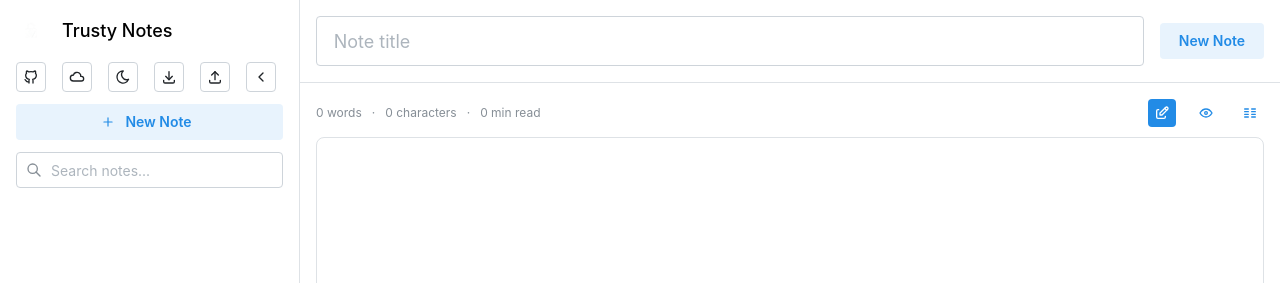
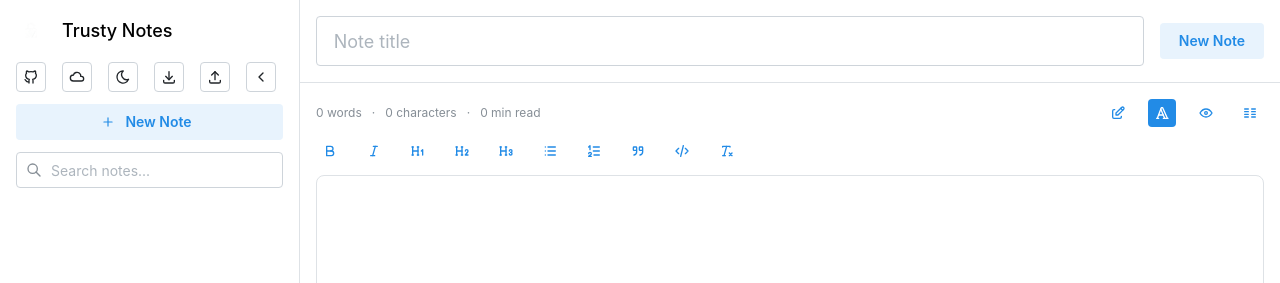
Before and after one commit to toolworks-dev/trusty-notes, a React (Vite) app: page / in a window 1280 px wide. Shown: the top 283 px of the page. Built offline with nearby package versions, Linux system fonts and the light colour scheme; what bip39 would draw is missing.

Commit message:
rich text editing

```diff
--- a/index.html
+++ b/index.html
@@ -5,8 +5,7 @@
     <link rel="apple-touch-icon" sizes="180x180" href="/apple-touch-icon.png">
     <link rel="icon" type="image/png" sizes="32x32" href="/favicon-32x32.png">
     <link rel="icon" type="image/png" sizes="16x16" href="/favicon-16x16.png">
-    <link rel="manifest" href="/site.webmanifest">
-    <meta name="viewport" content="width=device-width, initial-scale=1.0" />
+    <link rel="manifest" href="/site.webmanifest">    <meta name="viewport" content="width=device-width, initial-scale=1.0" />
     <title>Trusty Notes</title>
     <script defer data-domain="notes.toolworks.dev" src="https://plausible.toolworks.dev/js/script.js"></script>
   </head>
--- a/src/App.tsx
+++ b/src/App.tsx
@@ -39,6 +39,7 @@ import { SyncSettings } from './components/SyncSettings';
 import { useAutoSync } from './hooks/useAutoSync';
 import { SyncSettings as SyncSettingsType } from './types/sync';
 import { WebStorageService } from './services/webStorage';
+import './styles/richtext.css';
 
 interface Note {
   id?: number;
@@ -212,8 +213,8 @@ async function deleteNote(noteId: number) {
               <Image
                 src="/trusty.jpg"
                 alt="Logo"
-                w={150}
-                h={150}
+                w={30}
+                h={30}
               />
             </Group>
             <TextInput
@@ -498,6 +499,7 @@ async function deleteNote(noteId: number) {
             onChange={setContent}
             isMobile={isMobile}
             defaultView="edit"
+            editorType="richtext"
           />
           </Box>
         </Stack>
--- a/src/components/MarkdownEditor.tsx
+++ b/src/components/MarkdownEditor.tsx
@@ -4,14 +4,21 @@ import remarkGfm from 'remark-gfm';
 import rehypeRaw from 'rehype-raw';
 import rehypeHighlight from 'rehype-highlight';
 import { Box, Group, ActionIcon, Tooltip, Textarea, Text } from '@mantine/core';
-import { IconEye, IconEdit, IconColumns } from '@tabler/icons-react';
+import {
+  IconEye,
+  IconEdit,
+  IconColumns,
+  IconTypography
+} from '@tabler/icons-react';
 import 'highlight.js/styles/github.css';
+import { RichTextEditor } from './RichTextEditor';
 
 interface MarkdownEditorProps {
   content: string;
   onChange: (value: string) => void;
   isMobile?: boolean;
   defaultView?: 'edit' | 'preview' | 'split';
+  editorType?: 'markdown' | 'richtext';
 }
 
 function WordCount({ content }: { content: string }) {
@@ -30,12 +37,14 @@ function WordCount({ content }: { content: string }) {
   );
 }
 
-export function MarkdownEditor({ content, onChange, isMobile, defaultView = 'edit' }: MarkdownEditorProps) {
+export function MarkdownEditor({ content, onChange, isMobile, defaultView = 'edit', editorType: initialEditorType = 'markdown' }: MarkdownEditorProps) {
   const [view, setView] = useState<'edit' | 'preview' | 'split'>(isMobile ? 'edit' : defaultView);
+  const [editorType, setEditorType] = useState(initialEditorType);
 
-  const renderContent = () => {
-    if (isMobile) {
-      return view === 'edit' ? (
+  const renderEditor = () => (
+    editorType === 'richtext' ? (
+      <RichTextEditor content={content} onChange={onChange} />
+    ) : (
       <Textarea
         value={content}
         onChange={(e) => onChange(e.currentTarget.value)}
@@ -45,7 +54,7 @@ export function MarkdownEditor({ content, onChange, isMobile, defaultView = 'edi
           input: {
             height: '100%',
             padding: '1rem',
-              fontSize: '16px', // Prevents zoom on iOS
+            fontSize: isMobile ? '16px' : undefined,
             borderRadius: 'var(--mantine-radius-md)',
             border: '1px solid var(--mantine-color-gray-3)',
             backgroundColor: 'var(--mantine-color-body)',
@@ -60,7 +69,10 @@ export function MarkdownEditor({ content, onChange, isMobile, defaultView = 'edi
           }
         }}
       />
-      ) : (
+    )
+  );
+
+  const renderPreview = () => (
     <Box className="markdown-preview" p="md" style={{ height: '100%', overflow: 'auto' }}>
       <ReactMarkdown
         remarkPlugins={[remarkGfm]}
@@ -70,83 +82,24 @@ export function MarkdownEditor({ content, onChange, isMobile, defaultView = 'edi
       </ReactMarkdown>
     </Box>
   );
+
+  const renderContent = () => {
+    if (isMobile) {
+      return view === 'edit' ? renderEditor() : renderPreview();
     }
 
-    // Desktop layout
     switch (view) {
-      case 'edit':
-        return (
-          <Textarea
-            value={content}
-            onChange={(e) => onChange(e.currentTarget.value)}
-            styles={{
-              root: { height: '100%' },
-              wrapper: { height: '100%' },
-              input: {
-                height: '100%',
-                padding: '1rem',
-                borderRadius: 'var(--mantine-radius-md)',
-                border: '1px solid var(--mantine-color-gray-3)',
-                backgroundColor: 'var(--mantine-color-body)',
-                transition: 'border-color 100ms ease',
-                '&:focus': {
-                  borderColor: 'var(--mantine-color-blue-filled)',
-                  outline: 'none'
-                },
-                '&:hover': {
-                  borderColor: 'var(--mantine-color-gray-5)'
-                }
-              }
-            }}
-          />
-        );
       case 'preview':
-        return (
-          <Box className="markdown-preview" p="md" style={{ height: '100%', overflow: 'auto' }}>
-            <ReactMarkdown
-              remarkPlugins={[remarkGfm]}
-              rehypePlugins={[rehypeRaw, rehypeHighlight]}
-            >
-              {content}
-            </ReactMarkdown>
-          </Box>
-        );
+        return renderPreview();
       case 'split':
         return (
           <Group grow style={{ height: '100%' }}>
-            <Textarea
-              value={content}
-              onChange={(e) => onChange(e.currentTarget.value)}
-              styles={{
-                root: { height: '100%' },
-                wrapper: { height: '100%' },
-                input: {
-                  height: '100%',
-                  padding: '1rem',
-                  borderRadius: 'var(--mantine-radius-md)',
-                  border: '1px solid var(--mantine-color-gray-3)',
-                  backgroundColor: 'var(--mantine-color-body)',
-                  transition: 'border-color 100ms ease',
-                  '&:focus': {
-                    borderColor: 'var(--mantine-color-blue-filled)',
-                    outline: 'none'
-                  },
-                  '&:hover': {
-                    borderColor: 'var(--mantine-color-gray-5)'
-                  }
-                }
-              }}
-            />
-            <Box className="markdown-preview" p="md" style={{ height: '100%', overflow: 'auto' }}>
-              <ReactMarkdown
-                remarkPlugins={[remarkGfm]}
-                rehypePlugins={[rehypeRaw, rehypeHighlight]}
-              >
-                {content}
-              </ReactMarkdown>
-            </Box>
+            {renderEditor()}
+            {renderPreview()}
           </Group>
         );
+      default: // 'edit'
+        return renderEditor();
     }
   };
 
@@ -164,12 +117,26 @@ export function MarkdownEditor({ content, onChange, isMobile, defaultView = 'edi
             </ActionIcon>
           ) : (
             <>
-              <Tooltip label="Edit">
+              <Tooltip label="Markdown">
                 <ActionIcon
-                  variant={view === 'edit' ? 'filled' : 'subtle'}
-                  onClick={() => setView('edit')}
+                  variant={editorType === 'markdown' && view === 'edit' ? 'filled' : 'subtle'}
+                  onClick={() => {
+                    setEditorType('markdown');
+                    setView('edit');
+                  }}
                 >
                   <IconEdit size={16} />
+                </ActionIcon>
+              </Tooltip>
+              <Tooltip label="Rich Text">
+                <ActionIcon
+                  variant={editorType === 'richtext' && view === 'edit' ? 'filled' : 'subtle'}
+                  onClick={() => {
+                    setEditorType('richtext');
+                    setView('edit');
+                  }}
+                >
+                  <IconTypography size={16} />
                 </ActionIcon>
               </Tooltip>
               <Tooltip label="Preview">
--- /dev/null
+++ b/src/components/RichTextEditor.tsx
@@ -0,0 +1,157 @@
+import { useEditor, EditorContent, Editor } from '@tiptap/react';
+import StarterKit from '@tiptap/starter-kit';
+import Link from '@tiptap/extension-link';
+import Image from '@tiptap/extension-image';
+import CodeBlock from '@tiptap/extension-code-block';
+import Highlight from '@tiptap/extension-highlight';
+import { Group, ActionIcon, Tooltip, Box } from '@mantine/core';
+import {
+  IconBold,
+  IconItalic,
+  IconList,
+  IconListNumbers,
+  IconQuote,
+  IconCode,
+  //IconLink,
+  //IconPhoto,
+  IconH1,
+  IconH2,
+  IconH3,
+  IconClearFormatting,
+} from '@tabler/icons-react';
+
+interface RichTextEditorProps {
+  content: string;
+  onChange: (value: string) => void;
+}
+
+export function RichTextEditor({ content, onChange }: RichTextEditorProps) {
+    const editor = useEditor({
+      extensions: [
+        StarterKit,
+        Link.configure({
+          openOnClick: false,
+        }),
+        Image,
+        CodeBlock,
+        Highlight,
+      ],
+      content,
+      onUpdate: ({ editor }: { editor: Editor }) => {
+        onChange(editor.getHTML());
+      },
+    });
+
+  if (!editor) {
+    return null;
+  }
+
+  return (
+    <Box style={{ display: 'flex', flexDirection: 'column', height: '100%' }}>
+      <Group mb="xs" wrap="nowrap">
+        <Tooltip label="Bold">
+          <ActionIcon
+            variant={editor.isActive('bold') ? 'filled' : 'subtle'}
+            onClick={() => editor.chain().focus().toggleBold().run()}
+          >
+            <IconBold size={16} />
+          </ActionIcon>
+        </Tooltip>
+        <Tooltip label="Italic">
+          <ActionIcon
+            variant={editor.isActive('italic') ? 'filled' : 'subtle'}
+            onClick={() => editor.chain().focus().toggleItalic().run()}
+          >
+            <IconItalic size={16} />
+          </ActionIcon>
+        </Tooltip>
+        <Tooltip label="Heading 1">
+          <ActionIcon
+            variant={editor.isActive('heading', { level: 1 }) ? 'filled' : 'subtle'}
+            onClick={() => editor.chain().focus().toggleHeading({ level: 1 }).run()}
+          >
+            <IconH1 size={16} />
+          </ActionIcon>
+        </Tooltip>
+        <Tooltip label="Heading 2">
+          <ActionIcon
+            variant={editor.isActive('heading', { level: 2 }) ? 'filled' : 'subtle'}
+            onClick={() => editor.chain().focus().toggleHeading({ level: 2 }).run()}
+          >
+            <IconH2 size={16} />
+          </ActionIcon>
+        </Tooltip>
+        <Tooltip label="Heading 3">
+          <ActionIcon
+            variant={editor.isActive('heading', { level: 3 }) ? 'filled' : 'subtle'}
+            onClick={() => editor.chain().focus().toggleHeading({ level: 3 }).run()}
+          >
+            <IconH3 size={16} />
+          </ActionIcon>
+        </Tooltip>
+        <Tooltip label="Bullet List">
+          <ActionIcon
+            variant={editor.isActive('bulletList') ? 'filled' : 'subtle'}
+            onClick={() => editor.chain().focus().toggleBulletList().run()}
+          >
+            <IconList size={16} />
+          </ActionIcon>
+        </Tooltip>
+        <Tooltip label="Numbered List">
+          <ActionIcon
+            variant={editor.isActive('orderedList') ? 'filled' : 'subtle'}
+            onClick={() => editor.chain().focus().toggleOrderedList().run()}
+          >
+            <IconListNumbers size={16} />
+          </ActionIcon>
+        </Tooltip>
+        <Tooltip label="Blockquote">
+          <ActionIcon
+            variant={editor.isActive('blockquote') ? 'filled' : 'subtle'}
+            onClick={() => editor.chain().focus().toggleBlockquote().run()}
+          >
+            <IconQuote size={16} />
+          </ActionIcon>
+        </Tooltip>
+        <Tooltip label="Code Block">
+          <ActionIcon
+            variant={editor.isActive('codeBlock') ? 'filled' : 'subtle'}
+            onClick={() => editor.chain().focus().toggleCodeBlock().run()}
+          >
+            <IconCode size={16} />
+          </ActionIcon>
+        </Tooltip>
+        <Tooltip label="Clear Formatting">
+          <ActionIcon
+            variant="subtle"
+            onClick={() => editor.chain().focus().clearNodes().unsetAllMarks().run()}
+          >
+            <IconClearFormatting size={16} />
+          </ActionIcon>
+        </Tooltip>
+      </Group>
+      <Box
+        style={{
+          flex: '1 1 auto',
+          display: 'flex',
+          flexDirection: 'column',
+          border: '1px solid var(--mantine-color-gray-3)',
+          borderRadius: 'var(--mantine-radius-md)',
+          padding: '1rem',
+          overflow: 'auto',
+          minHeight: 0,
+        }}
+      >
+        <EditorContent
+          editor={editor}
+          style={{
+            flex: '1 1 auto',
+            display: 'flex',
+            flexDirection: 'column',
+            height: '100%',
+          }}
+        />
+      </Box>
+    </Box>
+  );
+}
--- /dev/null
+++ b/src/styles/richtext.css
@@ -0,0 +1,45 @@
+.ProseMirror {
+    flex: 1 1 auto;
+    min-height: 0;
+    outline: none;
+    overflow-y: auto;
+}
+
+.ProseMirror p {
+  margin: 1em 0;
+}
+
+.ProseMirror h1 {
+  font-size: 2em;
+  margin: 0.67em 0;
+}
+
+.ProseMirror h2 {
+  font-size: 1.5em;
+  margin: 0.75em 0;
+}
+
+.ProseMirror h3 {
+  font-size: 1.17em;
+  margin: 0.83em 0;
+}
+
+.ProseMirror blockquote {
+  border-left: 3px solid var(--mantine-color-gray-4);
+  margin: 1em 0;
+  padding-left: 1em;
+  color: var(--mantine-color-gray-6);
+}
+
+.ProseMirror pre {
+  background: var(--mantine-color-gray-1);
+  border-radius: var(--mantine-radius-md);
+  padding: 0.75em 1em;
+  margin: 1em 0;
+}
+
+.ProseMirror code {
+  background: var(--mantine-color-gray-1);
+  border-radius: var(--mantine-radius-sm);
+  padding: 0.2em 0.4em;
+}
```
Also changed, not shown: package.json (+7 -0 lines), 1 other file (tests, documents, lock files or other folders). Lines whose indentation alone changed are shown as unchanged.
